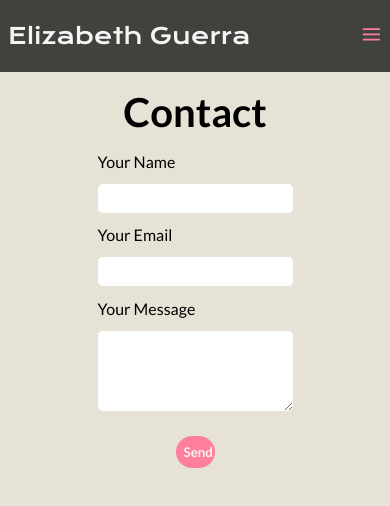
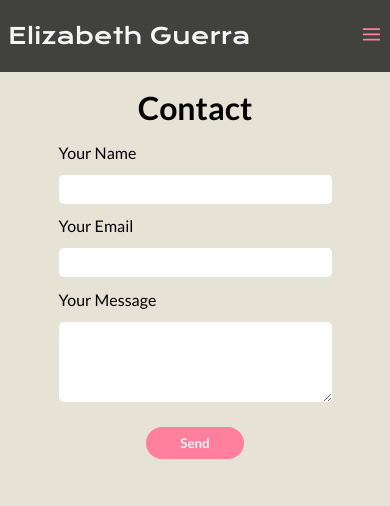
Before and after one commit to ecguerra/Portfolio, a React (Create React App) app: page /contact in a window 390 px wide. Shown: the top 506 px of the page. Built offline with nearby package versions, Linux system fonts and the light colour scheme.

Commit message:
made contact form mobile-friendly

```diff
--- a/src/css/App.css
+++ b/src/css/App.css
@@ -29,3 +29,9 @@ a:any-link {
 h1 {
     font-size: 2.5rem;
 }
+
+@media (max-width: 860px) {
+    h1 {
+        font-size: 2rem;
+    }
+}
--- a/src/css/Contact.css
+++ b/src/css/Contact.css
@@ -49,4 +49,16 @@ input[type=submit]:hover{
     background-color: var(--neutral-pop);
     /* border: 0.15rem solid var(--pop); */
     color: var(--pop);
+    transition: 0.2s;
 }
+
+@media (max-width: 860px) {
+
+    input[type=submit] {
+        width: 25%;
+    }
+
+    input, textarea, label {
+        width: 70%;
+    }
+}
```
